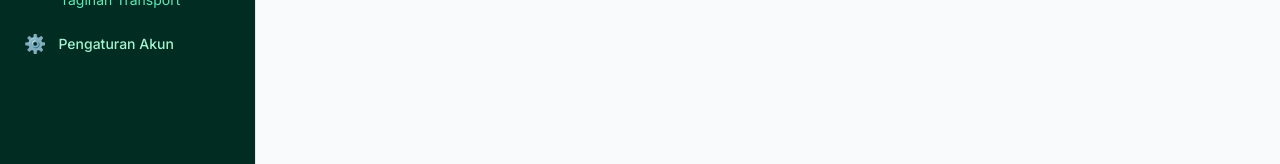
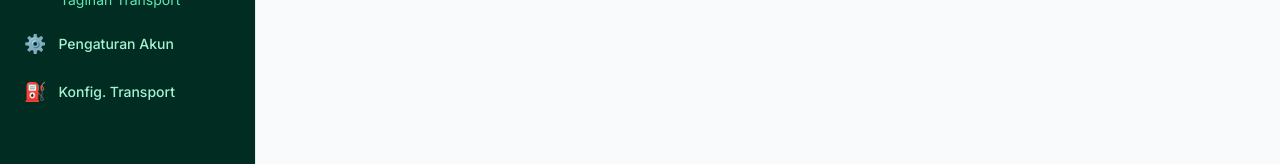
Before and after one commit to dposumah/apka-by-dn, a Next.js app: page /fasilitator in a window 1280 px wide. Shown: the part 374-538 px from the top of the page. Built offline with nearby package versions, Linux system fonts and the light colour scheme; no server answers; the database is empty.

Commit message:
fix: tambahkan menu Konfigurasi Transport di SNT sidebar

```diff
--- a/src/app/(dashboard)/pengaturan/layout.tsx
+++ b/src/app/(dashboard)/pengaturan/layout.tsx
@@ -10,7 +10,7 @@ export default function PengaturanLayout({ children }: { children: React.ReactNo
           <Link href="/pengaturan/pengguna" className="p-2 hover:bg-slate-100 rounded">Pengguna</Link>
           <Link href="/pengaturan/pajak" className="p-2 hover:bg-slate-100 rounded">Pajak</Link>
           <Link href="/pengaturan/periode" className="p-2 hover:bg-slate-100 rounded">Periode Akuntansi</Link>
-          <Link href="/pengaturan/transport" className="p-2 hover:bg-slate-100 rounded text-emerald-600 font-medium">Konfigurasi Transport</Link>
+
         </div>
         <div className="flex-1">
           {children}
--- a/src/app/(snt)/sidebar.tsx
+++ b/src/app/(snt)/sidebar.tsx
@@ -31,6 +31,7 @@ const menuItems: MenuItem[] = [
     ]
   },
   { title: "Pengaturan Akun", href: "/snt-akun", icon: "⚙️", adminOnly: true },
+  { title: "Konfig. Transport", href: "/pengaturan/transport", icon: "⛽", adminOnly: true },
   { title: "Dashboard", href: "/portal", icon: "🏠", fasilOnly: true },
   { title: "Profil Fasilitator", href: "/portal/profil", icon: "👤", fasilOnly: true },
   { title: "Pengaturan Sandi", href: "/portal/password", icon: "🔒", fasilOnly: true },
```
